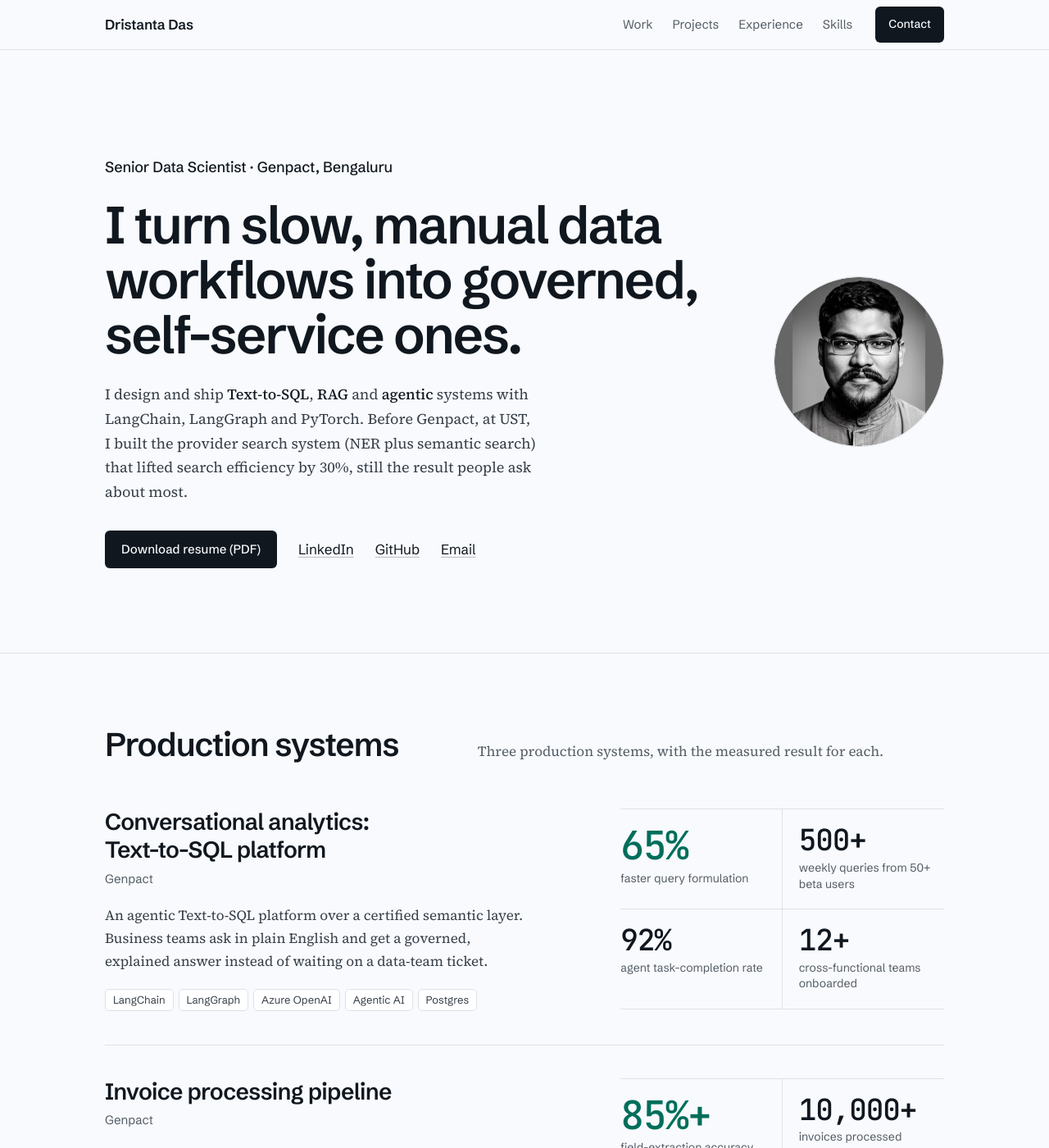
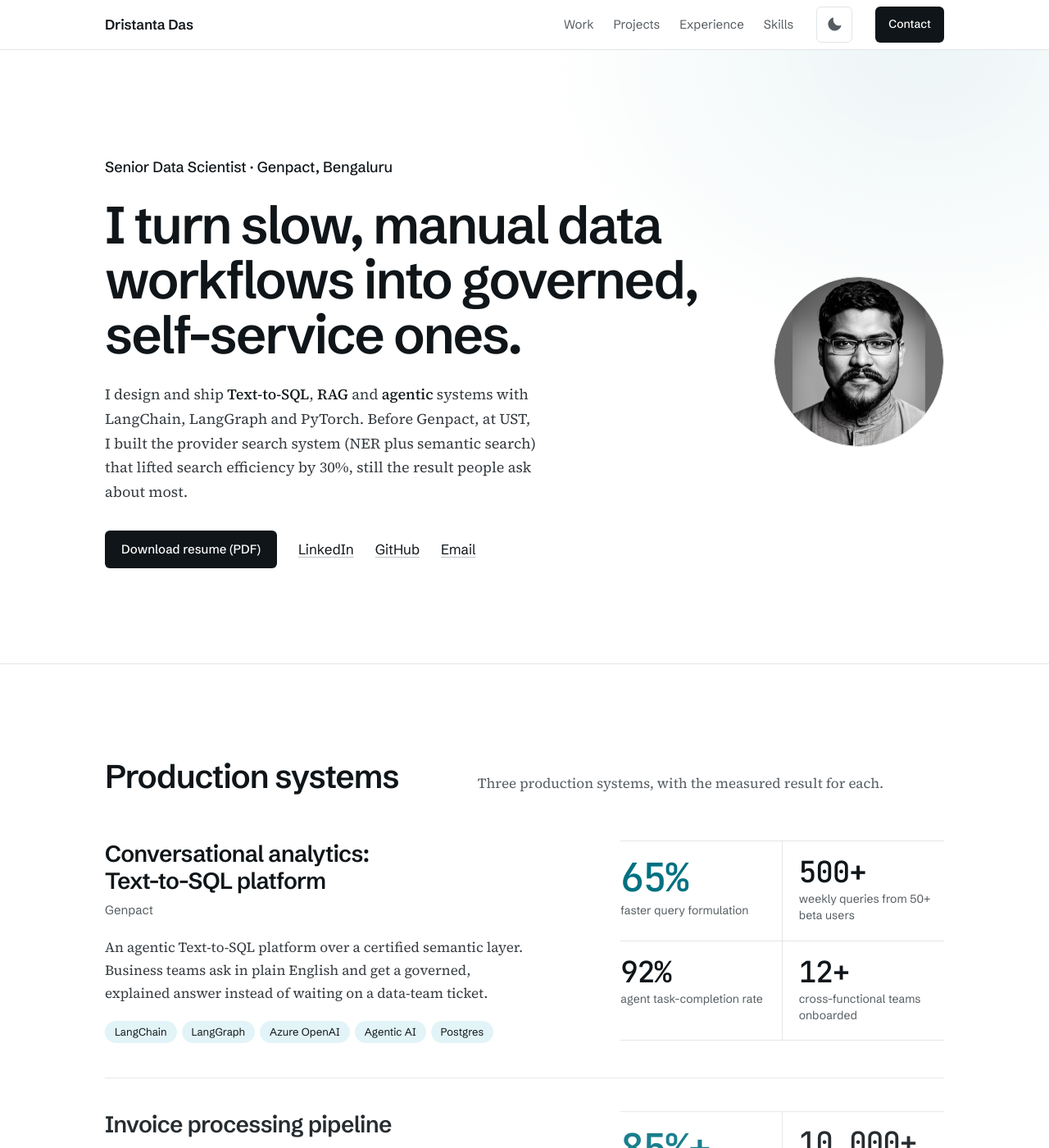
Before and after one commit to dasdristanta13/dasdristanta13.github.io, a Jekyll site: the page built from index.md, in a window 1280 px wide and 1400 px high. Shown: the whole window at 82% size. Built offline with Jekyll 4.4.1, drawn with Linux system fonts in a browser that asks for light colours.

Commit message:
Restore theme toggle, steel-blue palette and minimalist-ui styling
The merge of main into this branch reverted _layouts/default.html and
assets/css/site.css to the older version. Restore both from 24ccff9.

Co-Authored-By: Claude Sonnet 5 <noreply@anthropic.com>

```diff
--- a/_layouts/default.html
+++ b/_layouts/default.html
@@ -4,8 +4,19 @@
     <meta charset="UTF-8">
     <meta name="viewport" content="width=device-width, initial-scale=1">
     <meta name="color-scheme" content="light dark">
-    <meta name="theme-color" content="#f8fafb" media="(prefers-color-scheme: light)">
-    <meta name="theme-color" content="#0f1216" media="(prefers-color-scheme: dark)">
+    <meta name="theme-color" content="#ffffff">
+    <script>
+      /* Apply the saved or system theme before first paint to avoid a flash. */
+      (function () {
+        var d = document.documentElement, t = null;
+        d.className += " js";
+        try { t = localStorage.getItem("theme"); } catch (e) {}
+        if (t !== "light" && t !== "dark") t = matchMedia("(prefers-color-scheme: dark)").matches ? "dark" : "light";
+        d.setAttribute("data-theme", t);
+        var m = document.querySelector('meta[name="theme-color"]');
+        if (m) m.setAttribute("content", t === "dark" ? "#0b0b0b" : "#ffffff");
+      })();
+    </script>
 
 {% seo %}
     <link rel="icon" href="{{ "/images/logo.png" | relative_url }}">
@@ -26,6 +37,10 @@
           <a href="#experience">Experience</a>
           <a href="#skills">Skills</a>
         </nav>
+        <button class="theme-toggle" type="button" aria-label="Switch to dark theme">
+          <svg class="moon" viewBox="0 0 256 256" aria-hidden="true"><path d="M233.54 142.23a8 8 0 0 0-8-2 88.08 88.08 0 0 1-109.8-109.8 8 8 0 0 0-10-10 104.84 104.84 0 0 0-52.91 37A104 104 0 0 0 136 224a103.09 103.09 0 0 0 62.52-20.88 104.84 104.84 0 0 0 37-52.91 8 8 0 0 0-1.98-7.98Z"/></svg>
+          <svg class="sun" viewBox="0 0 256 256" aria-hidden="true"><path d="M120 40V16a8 8 0 0 1 16 0v24a8 8 0 0 1-16 0Zm72 88a64 64 0 1 1-64-64 64.07 64.07 0 0 1 64 64ZM58.34 69.66a8 8 0 0 0 11.32-11.32L52.69 41.37a8 8 0 0 0-11.32 11.32Zm0 116.68-17 17a8 8 0 0 0 11.32 11.32l17-17a8 8 0 0 0-11.32-11.32ZM192 72a8 8 0 0 0 5.66-2.34l17-17a8 8 0 0 0-11.32-11.32l-17 17A8 8 0 0 0 192 72Zm5.66 114.34a8 8 0 0 0-11.32 11.32l17 17a8 8 0 0 0 11.32-11.32ZM40 120H16a8 8 0 0 0 0 16h24a8 8 0 0 0 0-16Zm88 88a8 8 0 0 0-8 8v24a8 8 0 0 0 16 0v-24a8 8 0 0 0-8-8Zm112-88h-24a8 8 0 0 0 0 16h24a8 8 0 0 0 0-16Z"/></svg>
+        </button>
         <a class="btn btn-sm" href="mailto:{{ site.email }}">Contact</a>
       </div>
     </header>
@@ -48,5 +63,24 @@
       </div>
       <div class="wrap legal">&copy; {{ site.time | date: "%Y" }} {{ site.author }}</div>
     </footer>
+    <script>
+      (function () {
+        var d = document.documentElement, b = document.querySelector(".theme-toggle");
+        if (!b) return;
+        function sync() {
+          var dark = d.getAttribute("data-theme") === "dark";
+          b.setAttribute("aria-label", dark ? "Switch to light theme" : "Switch to dark theme");
+          var m = document.querySelector('meta[name="theme-color"]');
+          if (m) m.setAttribute("content", dark ? "#0b0b0b" : "#ffffff");
+        }
+        sync();
+        b.addEventListener("click", function () {
+          var next = d.getAttribute("data-theme") === "dark" ? "light" : "dark";
+          d.setAttribute("data-theme", next);
+          try { localStorage.setItem("theme", next); } catch (e) {}
+          sync();
+        });
+      })();
+    </script>
   </body>
 </html>
--- a/assets/css/site.css
+++ b/assets/css/site.css
@@ -3,16 +3,20 @@
 :root {
   color-scheme: light dark;
 
-  --bg: oklch(0.985 0.004 250);
-  --surface: oklch(1 0 0);
-  --ink: oklch(0.2 0.02 255);
-  --body: oklch(0.36 0.02 255);
-  --muted: oklch(0.47 0.018 255);
-  --line: oklch(0.91 0.006 250);
-  --line-strong: oklch(0.8 0.01 250);
-  --accent: oklch(0.47 0.11 178);
-  --accent-soft: oklch(0.95 0.03 178);
-  --on-ink: oklch(0.985 0.004 250);
+  /* Light (also the fallback for browsers without light-dark()).
+     Surface is pure white and neutrals share the accent's hue (210), per
+     Impeccable's seed oklch(0.55 0.09 210): steel blue, patinated instrument. */
+  --bg: oklch(1 0 0);
+  --surface: oklch(0.985 0.002 240);
+  --ink: oklch(0.19 0.012 240);
+  --body: oklch(0.35 0.012 240);
+  --muted: oklch(0.47 0.012 240);
+  --line: oklch(0.92 0.004 240);
+  --line-strong: oklch(0.82 0.006 240);
+  --accent: oklch(0.5 0.095 210);
+  --on-ink: oklch(1 0 0);
+  --tint: oklch(0.955 0.02 210);
+  --glow: oklch(0.5 0.095 210 / 0.07);
 
   --sans: "Schibsted Grotesk", ui-sans-serif, system-ui, -apple-system, "Segoe UI", sans-serif;
   --serif: "Source Serif 4", Charter, "Iowan Old Style", Georgia, serif;
@@ -25,20 +29,25 @@
   --z-skip: 20;
 }
 
-@media (prefers-color-scheme: dark) {
+/* Dark is chroma-0 near-black; the same accent hue, lifted for contrast.
+   light-dark() follows color-scheme, which the toggle overrides via data-theme. */
+@supports (color: light-dark(white, black)) {
   :root {
-    --bg: oklch(0.165 0.01 255);
-    --surface: oklch(0.2 0.011 255);
-    --ink: oklch(0.96 0.005 255);
-    --body: oklch(0.83 0.01 255);
-    --muted: oklch(0.7 0.014 255);
-    --line: oklch(0.29 0.012 255);
-    --line-strong: oklch(0.4 0.014 255);
-    --accent: oklch(0.79 0.12 178);
-    --accent-soft: oklch(0.27 0.04 178);
-    --on-ink: oklch(0.165 0.01 255);
+    --bg: light-dark(oklch(1 0 0), oklch(0.12 0 0));
+    --surface: light-dark(oklch(0.985 0.002 240), oklch(0.165 0.003 240));
+    --ink: light-dark(oklch(0.19 0.012 240), oklch(0.97 0.003 240));
+    --body: light-dark(oklch(0.35 0.012 240), oklch(0.84 0.006 240));
+    --muted: light-dark(oklch(0.47 0.012 240), oklch(0.7 0.01 240));
+    --line: light-dark(oklch(0.92 0.004 240), oklch(0.26 0.006 240));
+    --line-strong: light-dark(oklch(0.82 0.006 240), oklch(0.38 0.008 240));
+    --accent: light-dark(oklch(0.5 0.095 210), oklch(0.77 0.09 210));
+    --on-ink: light-dark(oklch(1 0 0), oklch(0.12 0 0));
+    --tint: light-dark(oklch(0.955 0.02 210), oklch(0.26 0.03 210));
+    --glow: light-dark(oklch(0.5 0.095 210 / 0.07), oklch(0.77 0.09 210 / 0.1));
   }
 }
+:root[data-theme="light"] { color-scheme: light; }
+:root[data-theme="dark"] { color-scheme: dark; }
 
 *, *::before, *::after { box-sizing: border-box; }
 
@@ -84,6 +93,22 @@ a:hover { text-decoration-thickness: 2px; }
 .nav a { display: inline-flex; align-items: center; min-height: 44px; color: var(--muted); text-decoration: none; font-size: 0.9375rem; }
 .nav a:hover { color: var(--ink); }
 
+.theme-toggle {
+  display: none; align-items: center; justify-content: center;
+  width: 44px; height: 44px; padding: 0;
+  background: transparent; color: var(--muted);
+  border: 1px solid var(--line); border-radius: 6px; cursor: pointer;
+  transition: color 200ms var(--ease), border-color 200ms var(--ease), transform 200ms var(--ease);
+}
+.js .theme-toggle { display: inline-flex; }
+.theme-toggle:hover { color: var(--ink); border-color: var(--line-strong); }
+.theme-toggle:active { transform: scale(0.96); }
+.theme-toggle svg { width: 20px; height: 20px; fill: currentColor; }
+.theme-toggle .sun { display: none; }
+:root[data-theme="dark"] .theme-toggle .sun { display: block; }
+:root[data-theme="dark"] .theme-toggle .moon { display: none; }
+.bar { position: relative; }
+
 .btn {
   display: inline-flex; align-items: center; gap: 8px;
   background: var(--ink); color: var(--on-ink);
@@ -96,7 +121,7 @@ a:hover { text-decoration-thickness: 2px; }
 .btn-sm { min-height: 44px; padding: 7px 16px; font-size: 0.875rem; }
 
 /* Hero */
-.hero { padding-block: clamp(56px, 10vw, 128px) clamp(56px, 8vw, 104px); }
+.hero { padding-block: clamp(64px, 10vw, 136px) clamp(64px, 9vw, 120px); background: radial-gradient(52% 70% at 88% 0%, var(--glow), transparent 70%); }
 .hero-grid { display: grid; grid-template-columns: 1fr auto; gap: clamp(28px, 6vw, 88px); align-items: center; }
 .hero-role { color: var(--ink); font-size: 1.125rem; font-weight: 500; letter-spacing: -0.01em; margin: 0 0 22px; }
 h1 {
@@ -116,7 +141,7 @@ h1 {
 }
 
 /* Sections */
-.section { padding-block: clamp(48px, 7vw, 96px); border-top: 1px solid var(--line); }
+.section { padding-block: clamp(64px, 9vw, 128px); border-top: 1px solid var(--line); }
 .section-head { display: grid; grid-template-columns: minmax(0, 5fr) minmax(0, 7fr); gap: 16px 48px; align-items: end; margin-bottom: clamp(28px, 4vw, 48px); }
 h2 { margin: 0; color: var(--ink); font-size: clamp(1.75rem, 3.4vw, 2.5rem); font-weight: 600; letter-spacing: -0.03em; line-height: 1.1; text-wrap: balance; }
 .section-note { margin: 0; max-width: 56ch; color: var(--muted); text-wrap: pretty; }
@@ -129,7 +154,7 @@ h2 { margin: 0; color: var(--ink); font-size: clamp(1.75rem, 3.4vw, 2.5rem); fon
 .case p.what { margin: 0 0 20px; max-width: 58ch; text-wrap: pretty; }
 
 .tags { list-style: none; margin: 0; padding: 0; display: flex; flex-wrap: wrap; gap: 6px; }
-.tags li { font-size: 0.8125rem; line-height: 1; color: var(--body); padding: 6px 9px; border: 1px solid var(--line); border-radius: 5px; background: var(--surface); }
+.tags li { font-size: 0.8125rem; line-height: 1; color: var(--ink); padding: 7px 12px; border-radius: 9999px; background: var(--tint); }
 
 .metrics { display: grid; grid-template-columns: repeat(2, minmax(0, 1fr)); margin: 0; align-self: start; border-top: 1px solid var(--line); }
 .metrics > div { padding: 18px 0 20px; border-bottom: 1px solid var(--line); }
@@ -145,7 +170,7 @@ h2 { margin: 0; color: var(--ink); font-size: clamp(1.75rem, 3.4vw, 2.5rem); fon
 .bento { display: grid; grid-template-columns: repeat(12, minmax(0, 1fr)); gap: 16px; }
 .tile {
   position: relative; display: flex; flex-direction: column; gap: 14px;
-  padding: clamp(20px, 2.6vw, 30px);
+  padding: clamp(24px, 3vw, 36px);
   background: var(--surface); border: 1px solid var(--line); border-radius: 12px;
   transition: border-color 200ms var(--ease), box-shadow 200ms var(--ease), transform 200ms var(--ease);
 }
@@ -169,7 +194,8 @@ h2 { margin: 0; color: var(--ink); font-size: clamp(1.75rem, 3.4vw, 2.5rem); fon
 .tile.wide { display: grid; grid-template-columns: minmax(0, 5fr) minmax(0, 7fr); gap: 14px clamp(24px, 4vw, 48px); align-items: center; }
 .tile.wide .copy { display: flex; flex-direction: column; gap: 14px; }
 
-@media (prefers-color-scheme: dark) { .shot { filter: brightness(0.8) contrast(1.05); border-color: var(--line-strong); } }
+:root[data-theme="dark"] .shot { filter: brightness(0.8) contrast(1.05); border-color: var(--line-strong); }
+@media (prefers-color-scheme: dark) { :root:not([data-theme]) .shot { filter: brightness(0.8) contrast(1.05); border-color: var(--line-strong); } }
 
 /* Experience */
 .role-row { display: grid; grid-template-columns: minmax(0, 5fr) minmax(0, 7fr); gap: 16px 48px; padding-block: 36px; border-top: 1px solid var(--line); }
@@ -219,6 +245,8 @@ h2 { margin: 0; color: var(--ink); font-size: clamp(1.75rem, 3.4vw, 2.5rem); fon
     animation-timeline: view();
     animation-range: entry 0% entry 35%;
   }
+  .bento .tile:nth-child(3n+2) { animation-range: entry 6% entry 41%; }
+  .bento .tile:nth-child(3n+3) { animation-range: entry 12% entry 47%; }
 }
 
 @media (prefers-reduced-motion: reduce) {
```
